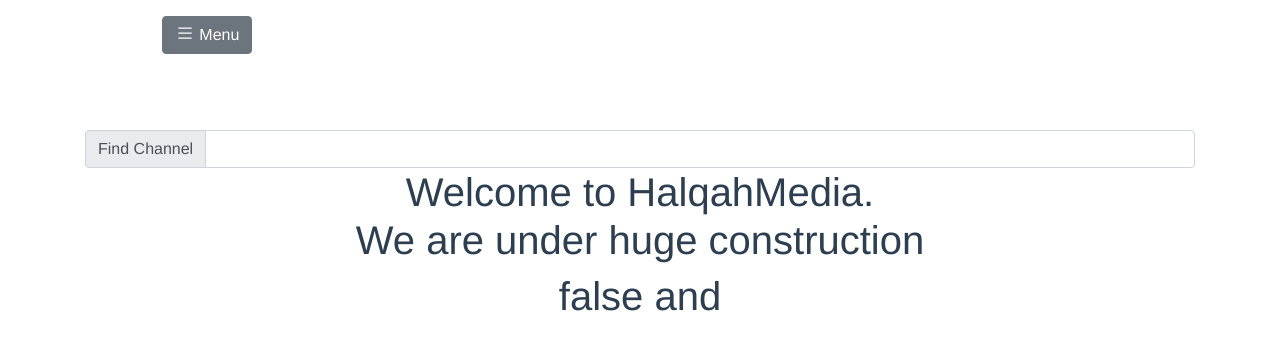
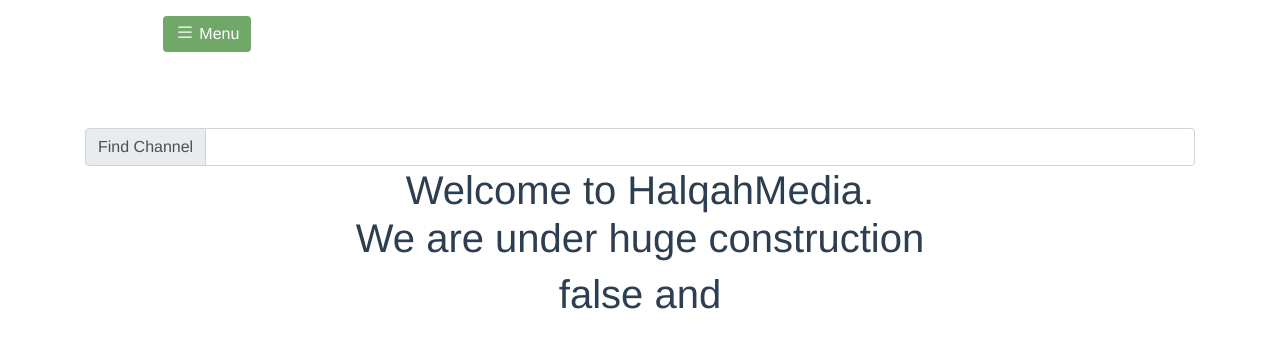
Before and after one commit to teezzan/halqah, a Vue app: page / in a window 1280 px wide. Shown: the top 350 px of the page. Built offline with nearby package versions, Linux system fonts and the light colour scheme; what @jeremyhamm/vue-slider, vue-audio-better, vue-file-agent, vue-sidebar-menu would draw is missing.

Commit message:
fixed button color

```diff
--- a/src/App.vue
+++ b/src/App.vue
@@ -3,7 +3,7 @@
     <div class="mt-3">
       <b-row align-h="start">
         <b-col cols="4">
-          <b-button v-b-toggle.sidebar-backdrop class="ml-2">
+          <b-button v-b-toggle.sidebar-backdrop class="ml-2 green-background">
             <b-icon icon="list" class="mr-1"></b-icon>Menu
           </b-button>
         </b-col>
@@ -97,7 +97,15 @@
 #sidebar-backdrop {
   background-color: rgb(113, 168, 106);
 }
+
+.green-background {
+  background-color:rgb(113, 168, 106) !important;
+  border:white !important;
+}
+.white {color:#ffffff;}
 </style>
+
+
 <script>
 import { mapGetters } from "vuex";
 
```
